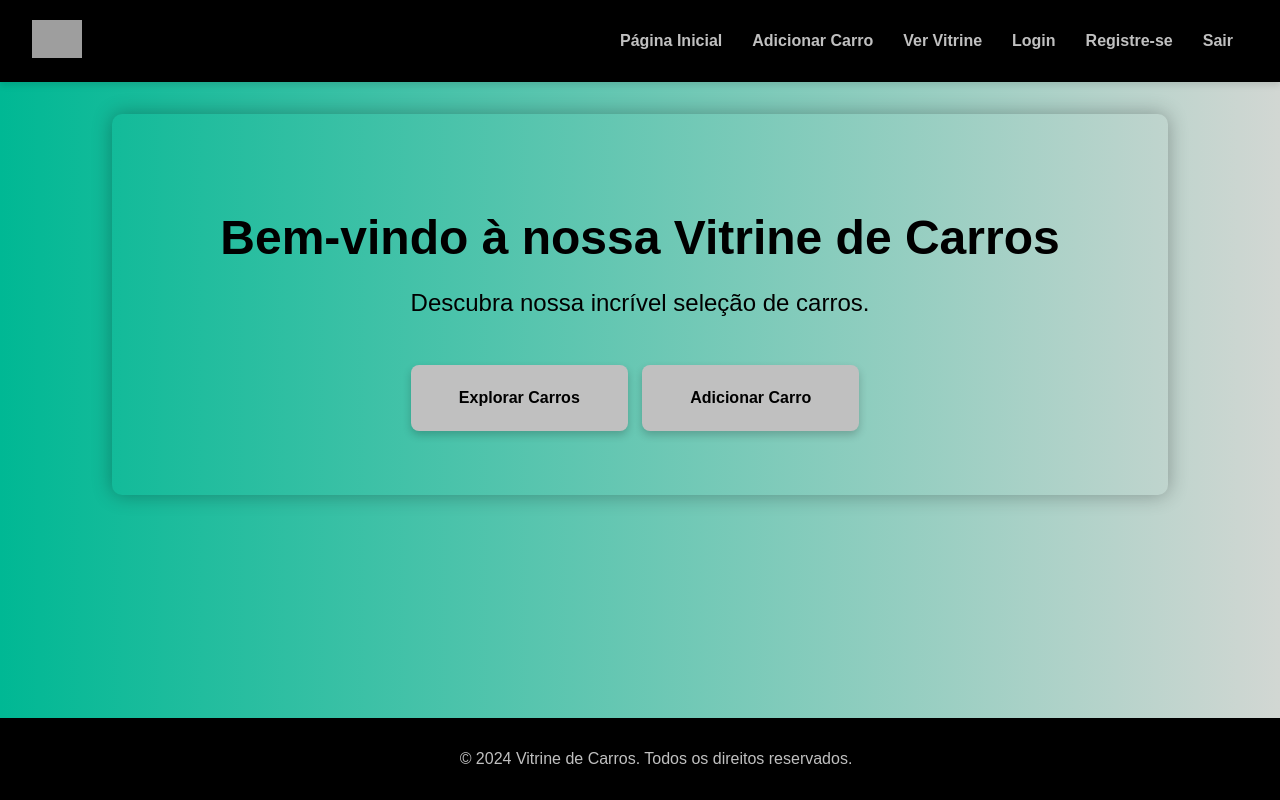
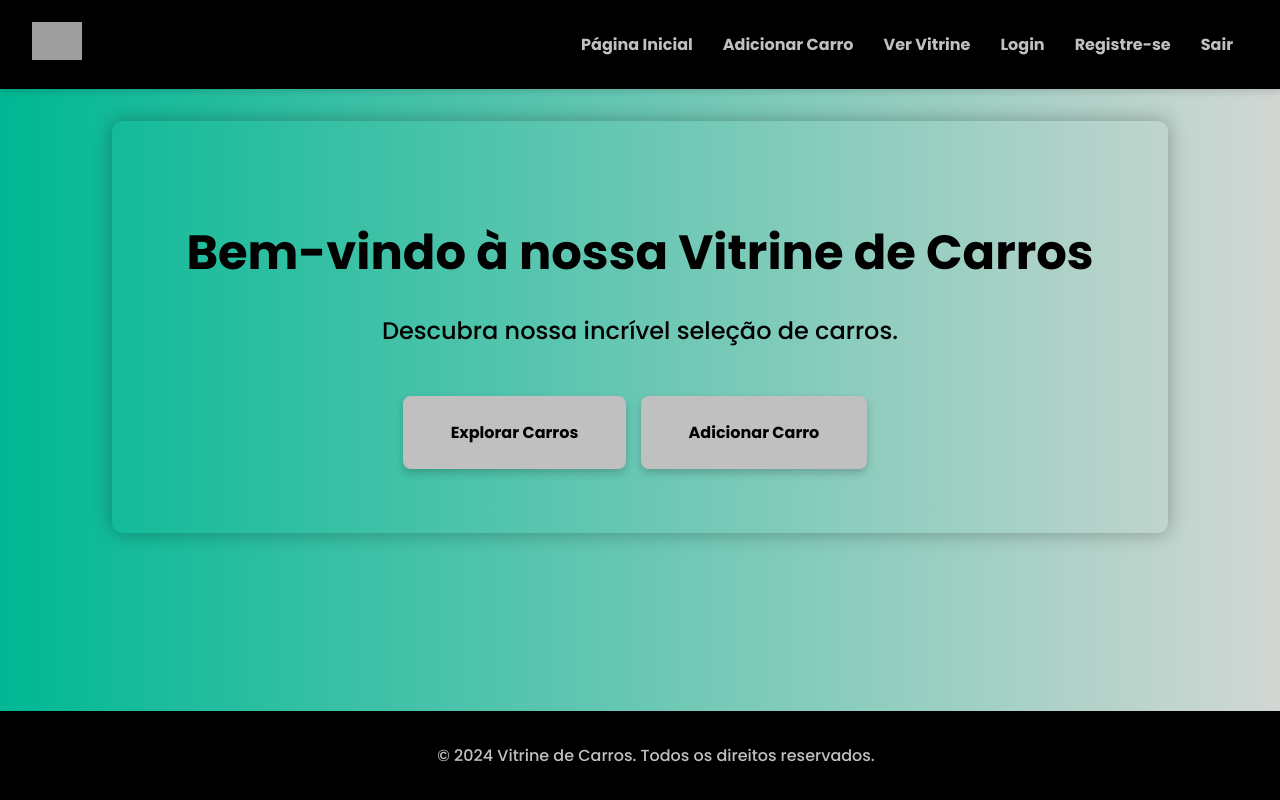
Before and after one commit to JorgeDeTeixeira/Vitrine-de-carros, a Flask app: page / in a window 1280 px wide. Run offline with Flask 3, Linux system fonts and the light colour scheme; grey boxes are pictures that could not be loaded.

Commit message:
Mudança da fonte para Poppins

```diff
--- a/app/static/carro.css
+++ b/app/static/carro.css
@@ -1,7 +1,7 @@
-/* detalhes_carro.css */
+@import url('https://fonts.googleapis.com/css2?family=Poppins:wght@500;700&display=swap');
 
 body {
-    font-family: "Montserrat", sans-serif;
+    font-family: 'Poppins', sans-serif;
     margin: 0;
     padding: 0;
     background: linear-gradient(to right, #00B894, #D2D7D3);
--- a/app/static/carros.css
+++ b/app/static/carros.css
@@ -1,5 +1,7 @@
+@import url('https://fonts.googleapis.com/css2?family=Poppins:wght@500;700&display=swap');
+
 body {
-    font-family: "Montserrat", sans-serif;
+    font-family: 'Poppins', sans-serif;
     margin: 0;
     padding: 0;
     background: linear-gradient(to right, #00B894, #D2D7D3);
--- a/app/static/editar.css
+++ b/app/static/editar.css
@@ -1,5 +1,7 @@
+@import url('https://fonts.googleapis.com/css2?family=Poppins:wght@500;700&display=swap');
+
 body {
-    font-family: "Montserrat", sans-serif;
+    font-family: 'Poppins', sans-serif;
     margin: 0;
     padding: 0;
     background: linear-gradient(to right, #00b894, #d2d7d3);
--- a/app/static/home.css
+++ b/app/static/home.css
@@ -1,8 +1,10 @@
+@import url("https://fonts.googleapis.com/css2?family=Poppins:wght@500;700&display=swap");
+
 body {
-    font-family: "Montserrat", sans-serif;
+    font-family: "Poppins", sans-serif;
     margin: 0;
     padding: 0;
-    background: linear-gradient(to right, #00B894, #D2D7D3);
+    background: linear-gradient(to right, #00b894, #d2d7d3);
     background-attachment: fixed;
     background-size: cover;
     color: #fff;
@@ -52,27 +54,27 @@ body {
 }
 
 .welcome-section a {
-    background-color: #C0C0C0;
+    background-color: #c0c0c0;
     color: #000000;
     box-shadow: 0 4px 8px rgba(0, 0, 0, 0.2);
     margin-right: 10px;
 }
 
 .add-car-button {
-    background-color: #00B894;
+    background-color: #00b894;
     color: white;
     box-shadow: 0 4px 8px rgba(0, 0, 0, 0.2);
 }
 
 .welcome-section a:hover,
 .add-car-button:hover {
-    background-color: #A0A0A0;
+    background-color: #a0a0a0;
     box-shadow: 0 8px 16px rgba(0, 0, 0, 0.3);
 }
 
 .footer {
     background-color: #000000;
-    color: #C0C0C0;
+    color: #c0c0c0;
     text-align: center;
     padding: 1em;
     position: fixed;
--- a/app/templates/navbar.html
+++ b/app/templates/navbar.html
@@ -1,8 +1,8 @@
 <style>
-    /* styles.css */
+    @import url("https://fonts.googleapis.com/css2?family=Poppins:wght@500;700&display=swap");
 
     body {
-        font-family: "Montserrat", sans-serif;
+        font-family: "Poppins", sans-serif;
         margin: 0;
         padding: 0;
     }
```
Also changed, not shown: app/static/adicionar.css (+5 -3 lines).
